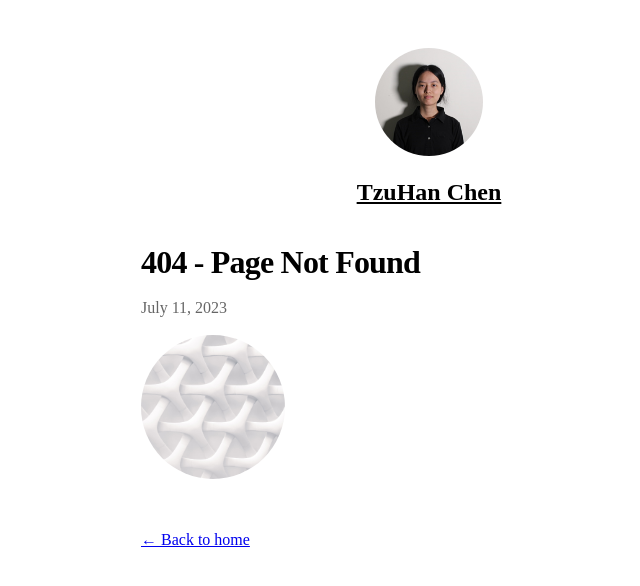
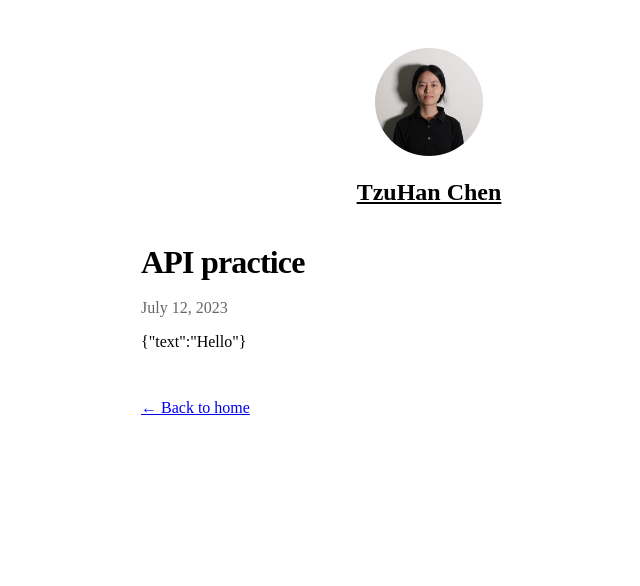
Before and after one commit to TzuHanChen/nextjs-blog, a Next.js app: page /api-practice in a window 1280 px wide. Before the commit this address had no page. Shown: the top 586 px of the page, without its empty margins (211-851 px from the left). Built offline with nearby package versions, Linux system fonts and the light colour scheme.

Commit message:
Finished api and 500

```diff
--- /dev/null
+++ b/pages/api-practice.js
@@ -0,0 +1,27 @@
+import Layout from '../components/layout';
+import Head from 'next/head';
+import Date from '../components/date';
+import { useState } from 'react';
+import utilStyles from '../styles/utils.module.css';
+
+export default function ClsxPractice() {
+	const [text, setText] = useState();
+	fetch('/api/hello')
+		.then((res) => res.text())
+		.then((data) => setText(data));
+	console.log(text);
+
+	return (
+		<Layout>
+			<Head>
+				<title>API practice</title>
+			</Head>
+
+			<h1 className={utilStyles.headingXl}>API practice</h1>
+			<div className={utilStyles.lightText}>
+				<Date dateString={"2023-07-12"} />
+			</div>
+			<p>{ text }</p>
+		</Layout>
+	);
+}
--- a/pages/index.js
+++ b/pages/index.js
@@ -33,7 +33,7 @@ export default function Home({ allPostsData }) {
 				<h2 className={utilStyles.headingLg}>Practice</h2>
 
 				<ul className={utilStyles.list}>
-					{/* <li className={utilStyles.listItem} key={"500"}>
+					<li className={utilStyles.listItem} key={"500"}>
 						<Link href="/500">500</Link>
 						<br />
 						<small className={utilStyles.lightText}>
@@ -47,7 +47,7 @@ export default function Home({ allPostsData }) {
 						<small className={utilStyles.lightText}>
 							<Date dateString={"2023-07-12"} />
 						</small>
-					</li> */}
+					</li>
 
 					<li className={utilStyles.listItem} key={"404"}>
 						<Link href="/404">404</Link>
```
Also changed, not shown: pages/500.js (added, +30 -0 lines).
